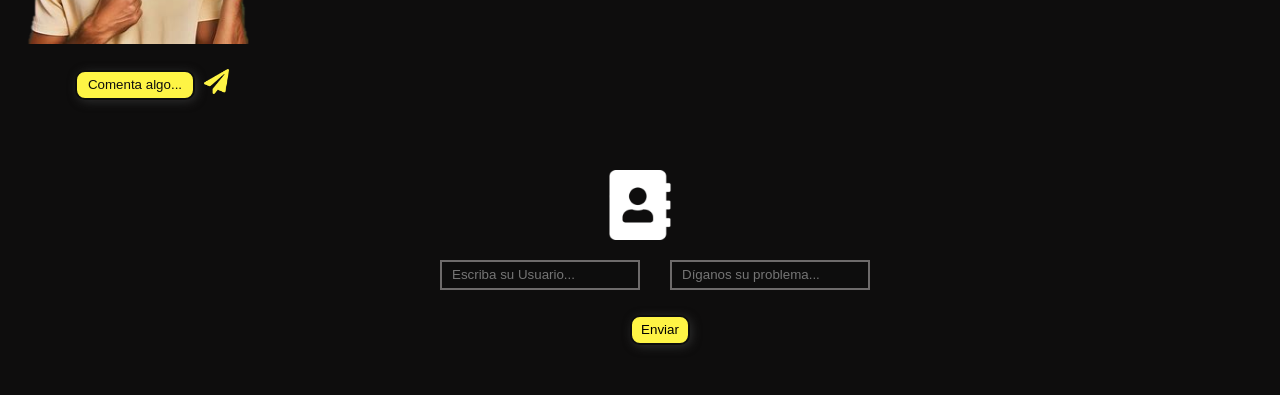
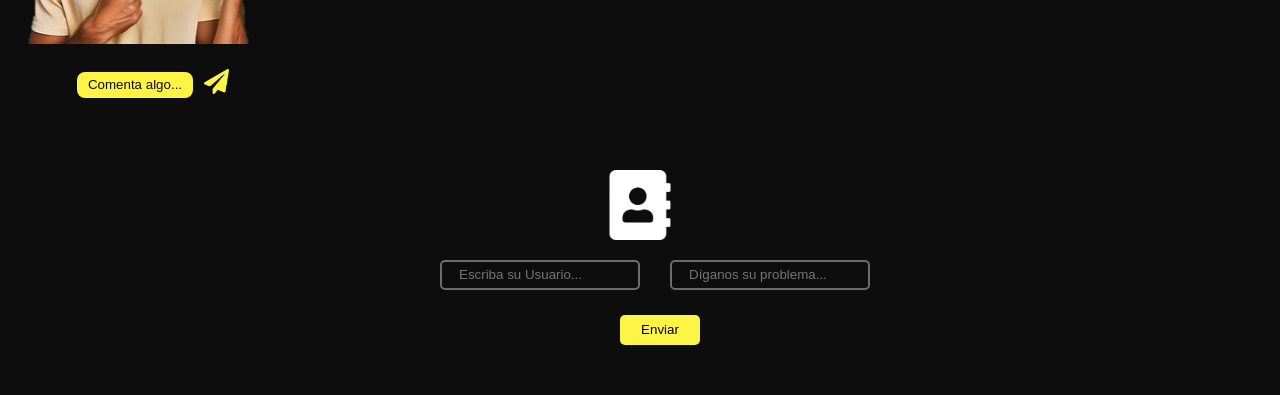
Before and after one commit to JosePerez0314/BLOGY, a plain HTML site: page index.html in a window 1280 px wide. Shown: the part 401-796 px from the top of the page. Drawn offline with Linux system fonts and the light colour scheme.

Commit message:
LLevando cambios de estilo desde la rama login a la main

```diff
--- a/styles.css
+++ b/styles.css
@@ -125,7 +125,6 @@ h1 {
     width: 120px;
     border-radius: 10px;
     border: 2px solid #0d0d0d;
-    box-shadow: 2px 2px 10px #2c2c2c;
     padding: 5px;
 }
 
@@ -150,6 +149,7 @@ h1 {
 
 .description__button button {
     margin: -30px 0 0 0;
+
 }
 
 .description__button img {
@@ -192,6 +192,8 @@ h1 {
     background-color: #0d0d0d;
     color: #fefefe;
     border: 2px solid #6d6b6b;
+    border-radius: 5px;
+    padding: 10px 20px 10px 7px;
 }
 
 #contact form input::placeholder {
@@ -199,20 +201,24 @@ h1 {
 }
 
 #contact button {
+    width: 80px;
     height: 30px;
-    width: 60px;
     background-color: #FEF445;
-    border-radius: 10px;
-    border: 2px solid #0d0d0d;
-    box-shadow: 2px 2px 10px #2c2c2c;
+    border-radius: 5px;
+    border: none;
     padding: 5px;
-    margin-left: 5px;
+    color: rgb(0, 0, 0);
 }
 
 #contact button:hover {
     cursor: pointer;
     color: #807a1a;
 }
+
+#contact button:active {
+    background-color: #cec63a;
+}
+
 
 /* Pie de pagina */
 
```
